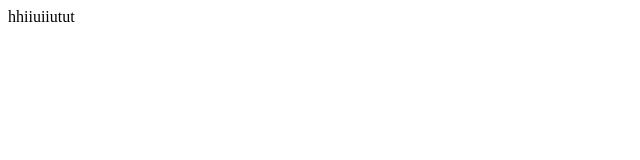
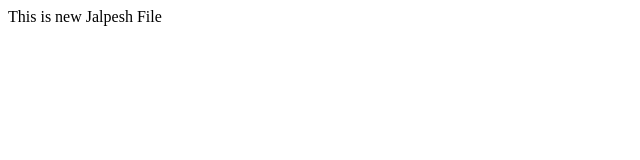
Before and after one commit to Jalpeshmodha/test, a plain HTML site: page index.html in a window 1280 px wide. Shown: the whole page, without its empty margins (0-640 px from the left). Drawn offline with Linux system fonts and the light colour scheme.

Commit message:
Jalpesh File

```diff
--- a/index.html
+++ b/index.html
@@ -1,3 +1,3 @@
 <head>
-	hhiiuiiutut
+	This is new Jalpesh File
 </head>
```
